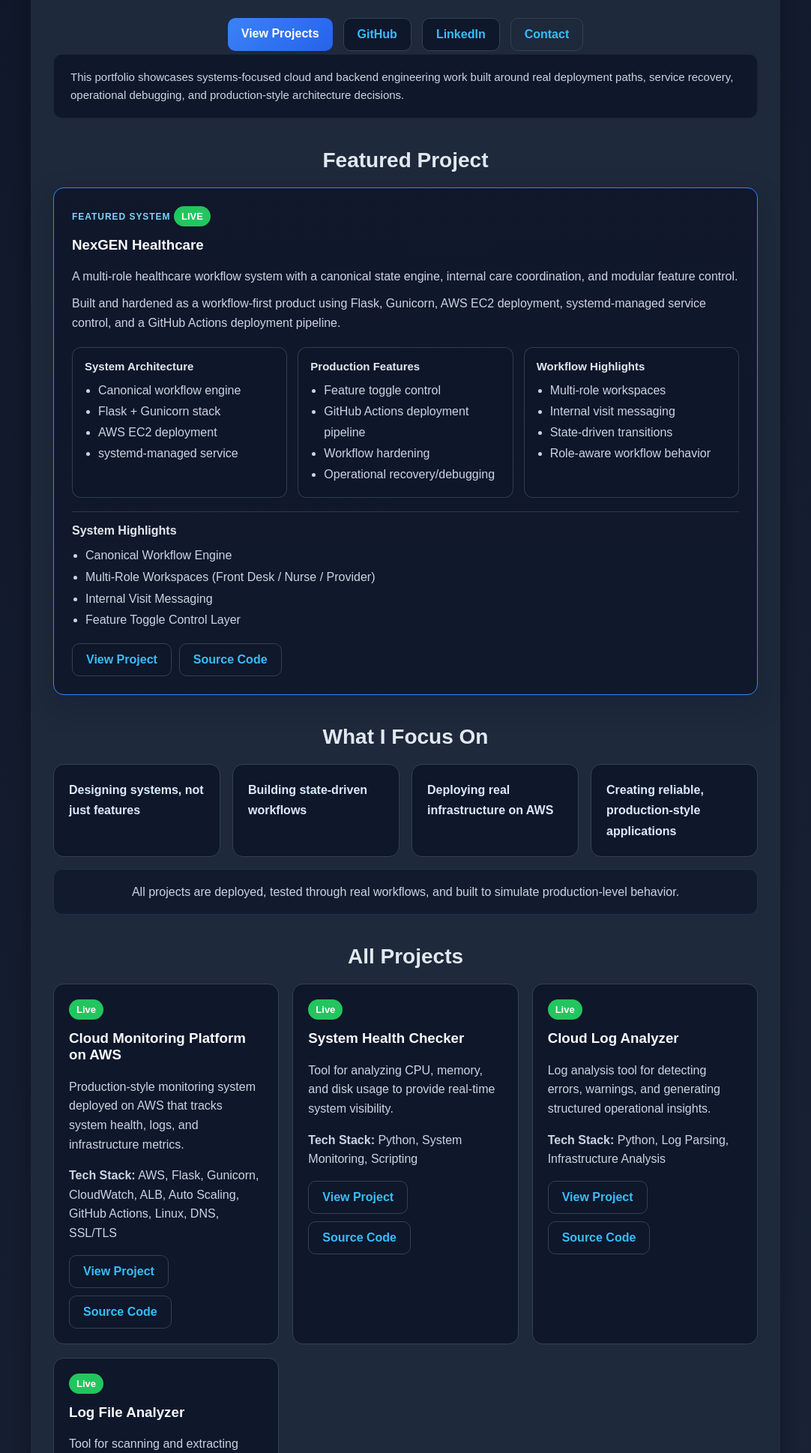
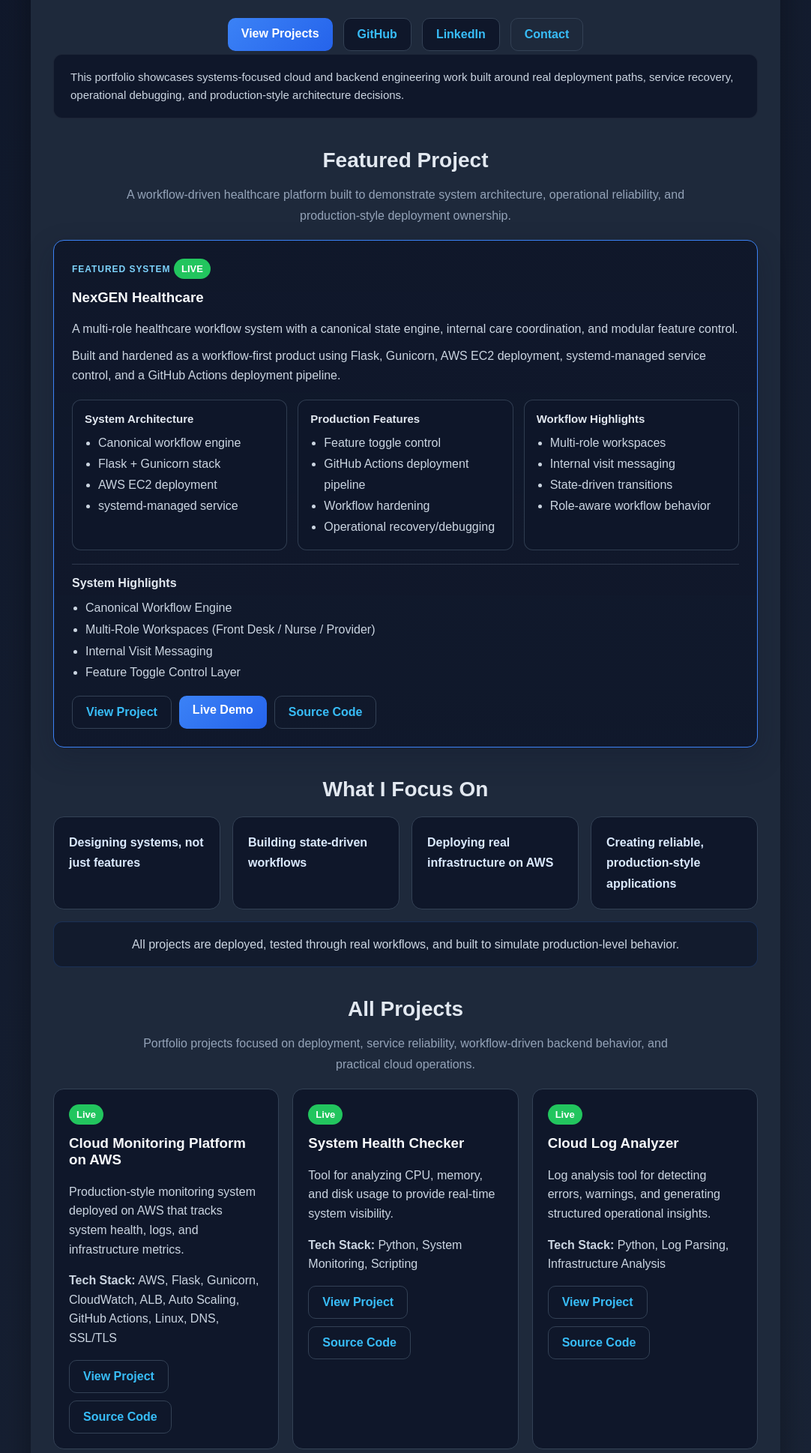
Before and after one commit to joshuamaxdixon-cmd/system-monitor-dashboard, a Flask app: page / in a window 1280 px wide. Shown: the part 352-2290 px from the top of the page at 75% size, without its empty margins (99-1181 px from the left). Run offline with Flask 3, Linux system fonts and the light colour scheme; data that the repository does not hold is empty; some libraries are stand-ins or nearby versions.

Commit message:
Polish homepage hierarchy and cleanup

```diff
--- a/app.py
+++ b/app.py
@@ -617,6 +617,14 @@ def base_styles():
             font-size: 28px;
         }
 
+        .section-lead {
+            max-width: 760px;
+            margin: -4px auto 0 auto;
+            text-align: center;
+            color: #94a3b8;
+            line-height: 1.75;
+        }
+
         .project-grid {
             display: grid;
             grid-template-columns: repeat(auto-fit, minmax(280px, 1fr));
@@ -1136,18 +1144,6 @@ def base_styles():
     """
 
 
-def render_nav():
-    return f"""
-    <div class="top-nav">
-        <a href="/">Home</a>
-        <a href="/projects">Projects</a>
-        <a href="/contact">Contact</a>
-        <a href="{GITHUB_PROFILE}" target="_blank">GitHub</a>
-        <a href="{LINKEDIN_PROFILE}" target="_blank">LinkedIn</a>
-    </div>
-    """
-
-
 def render_live_nav():
     return """
     <div class="top-nav">
@@ -1158,49 +1154,6 @@ def render_live_nav():
         <a href="/charts">Charts</a>
     </div>
     """
-
-
-def render_project_card(project):
-    return f"""
-    <div class="project-card">
-        <span class="status-badge" style="background:{project['status_color']};">{project['status']}</span>
-        <h3>{project['title']}</h3>
-        <p>{project['description']}</p>
-        <p><strong>Tech Stack:</strong> {project['tech_stack']}</p>
-        <div class="project-links">
-            <a class="button-link btn-secondary" href="{project['project_url']}">View Project</a>
-            <a class="button-link btn-ghost" href="{project['github']}" target="_blank">GitHub</a>
-        </div>
-    </div>
-    """
-
-
-def render_featured_project(project):
-    return f"""
-    <div class="project-card featured-card">
-        <span class="status-badge" style="background:{project['status_color']};">{project['status']}</span>
-        <h3>NexGEN Healthcare</h3>
-        <p>A multi-role healthcare workflow system with a canonical state engine, internal care coordination, and modular feature control.</p>
-        <p class="project-support">Built with a state-driven workflow, role-based dashboards, and a feature-toggle system for controlled expansion.</p>
-
-        <div class="project-highlights">
-            <strong>System Highlights</strong>
-            <ul class="project-highlight-list">
-                <li>Canonical Workflow Engine</li>
-                <li>Multi-Role Workspaces (Front Desk / Nurse / Provider)</li>
-                <li>Internal Visit Messaging</li>
-                <li>Feature Toggle Control Layer</li>
-            </ul>
-        </div>
-
-        <div class="project-links">
-            <a class="button-link btn-secondary" href="{project['project_url']}">View Project</a>
-            <a class="button-link btn-ghost" href="{project['github']}" target="_blank">GitHub</a>
-        </div>
-    </div>
-    """
-
-
 def render_project_detail_page(project):
     return render_template(
         "project_detail.html",
--- a/templates/home.html
+++ b/templates/home.html
@@ -24,6 +24,10 @@
 
 <div class="section">
     <h2 class="section-title">Featured Project</h2>
+    <p class="section-lead">
+        A workflow-driven healthcare platform built to demonstrate system architecture, operational reliability,
+        and production-style deployment ownership.
+    </p>
     <div class="project-grid">
         <div class="project-card featured-card">
             <span class="featured-eyebrow">Featured System</span>
@@ -76,6 +80,7 @@
 
             <div class="project-links">
                 <a class="button-link btn-secondary" href="{{ featured.project_url }}">View Project</a>
+                <a class="button-link btn-primary" href="{{ featured.live_url }}" target="_blank">Live Demo</a>
                 <a class="button-link btn-ghost" href="{{ featured.github }}" target="_blank">Source Code</a>
             </div>
         </div>
@@ -97,6 +102,10 @@
 
 <div class="section">
     <h2 class="section-title">All Projects</h2>
+    <p class="section-lead">
+        Portfolio projects focused on deployment, service reliability, workflow-driven backend behavior,
+        and practical cloud operations.
+    </p>
     <div class="project-grid">
         {% for project in projects %}
             <div class="project-card">
@@ -115,6 +124,10 @@
 
 <div class="section">
     <h2 class="section-title">Core Skills</h2>
+    <p class="section-lead">
+        Experience areas built through direct deployment, failure recovery, backend implementation,
+        and hands-on server-side debugging.
+    </p>
     <div class="skills-category-grid">
         {% for group in skill_groups %}
             <div class="skill-category">
```
